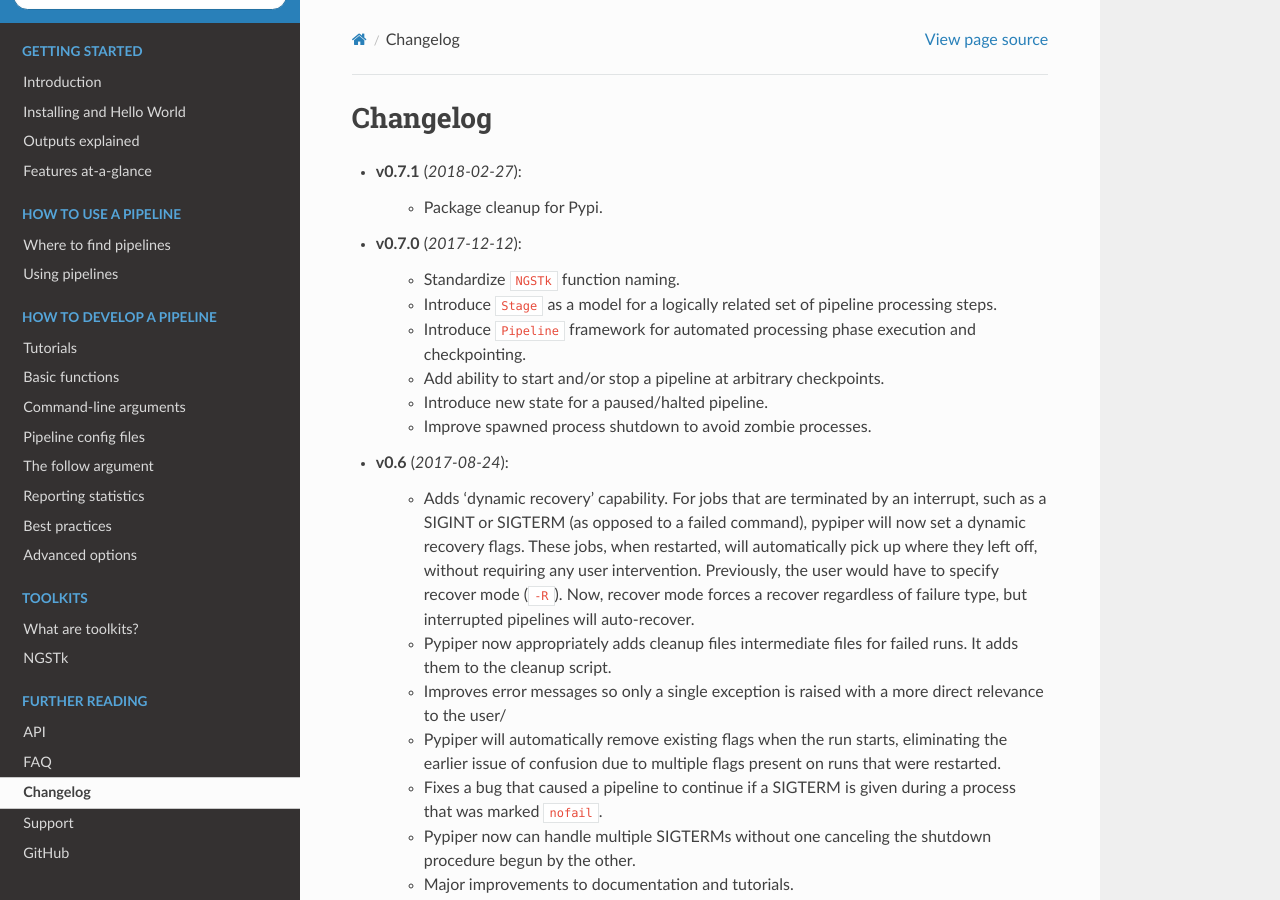
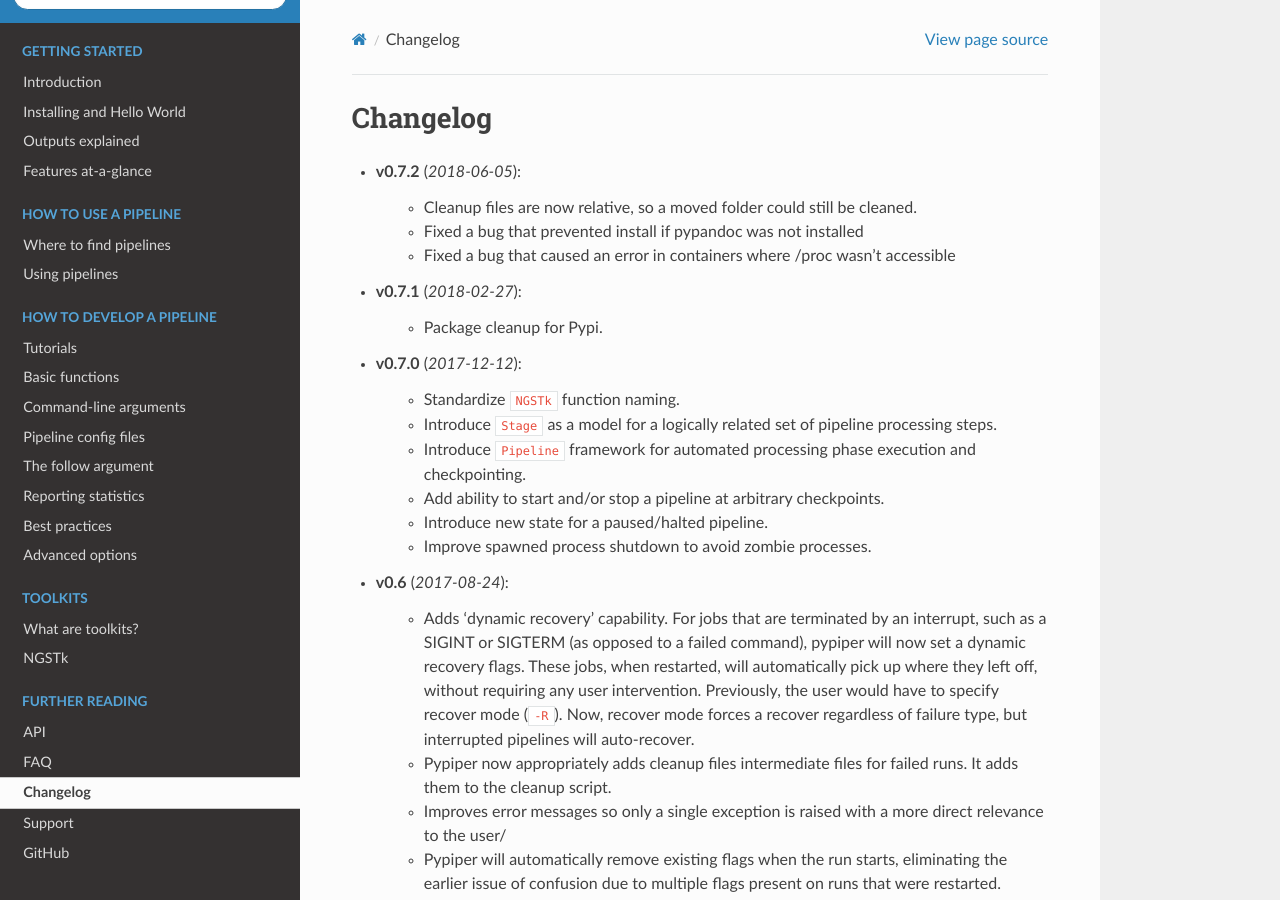
Before and after one commit to databio/pypiper, a Sphinx documentation site: the page built from doc/source/changelog.rst, in a window 1280 px wide and 900 px high. Built offline with Sphinx 7.4.7 and the Read the Docs theme 2.0.0, drawn with Linux system fonts in a browser that asks for light colours.

Commit message:
changelog, version bump

```diff
--- a/doc/source/changelog.rst
+++ b/doc/source/changelog.rst
@@ -1,5 +1,14 @@
 Changelog
 ******************************
+- **v0.7.2** (*2018-06-05*):
+
+    - Cleanup files are now relative, so a moved folder could still be cleaned.
+
+    - Fixed a bug that prevented install if pypandoc was not installed
+
+    - Fixed a bug that caused an error in containers where /proc wasn't accessible
+
+
 - **v0.7.1** (*2018-02-27*):
 
     - Package cleanup for Pypi.
--- a/pypiper/_version.py
+++ b/pypiper/_version.py
@@ -1 +1 @@
-__version__ = "0.7.2-dev"
+__version__ = "0.7.2"
```
